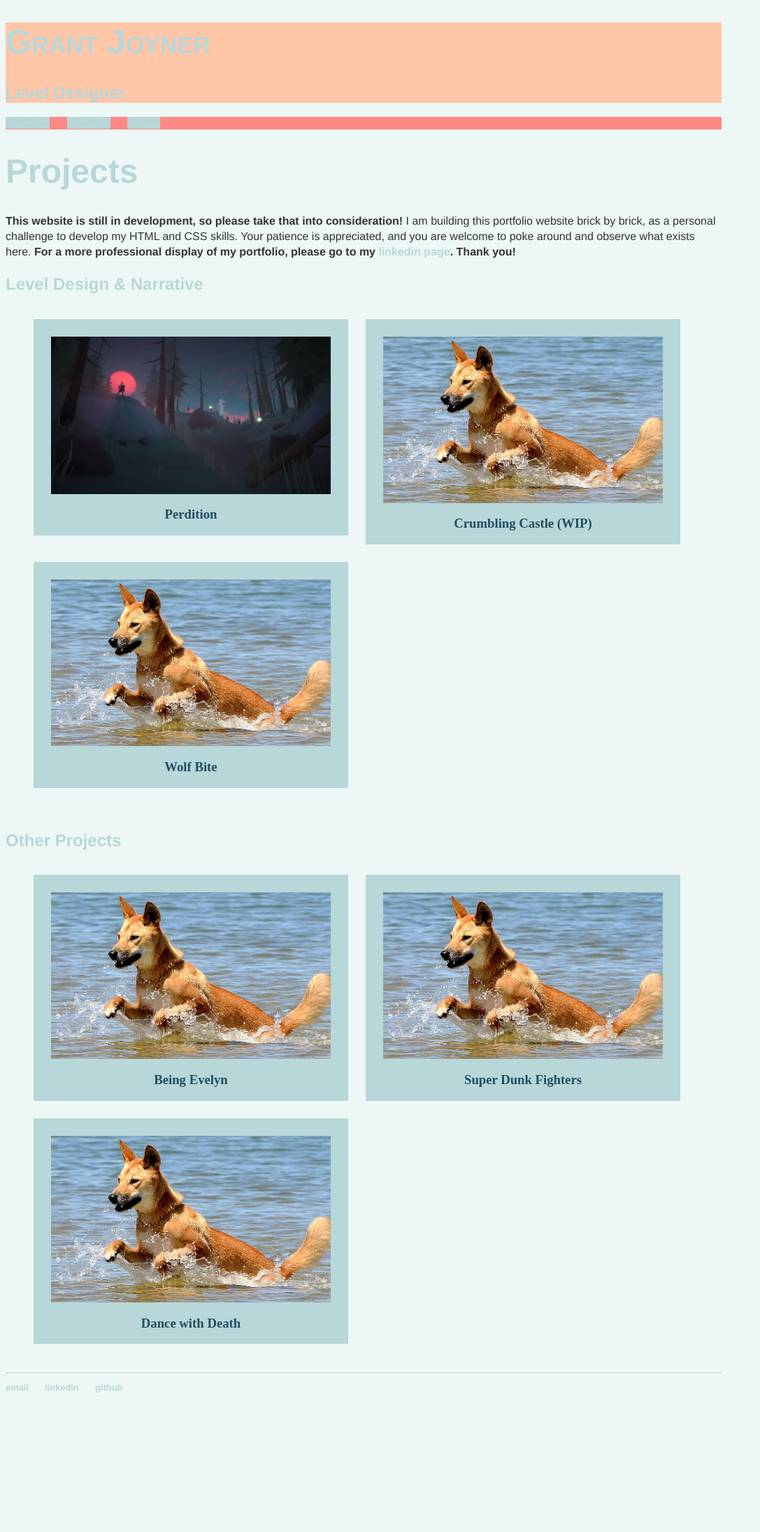
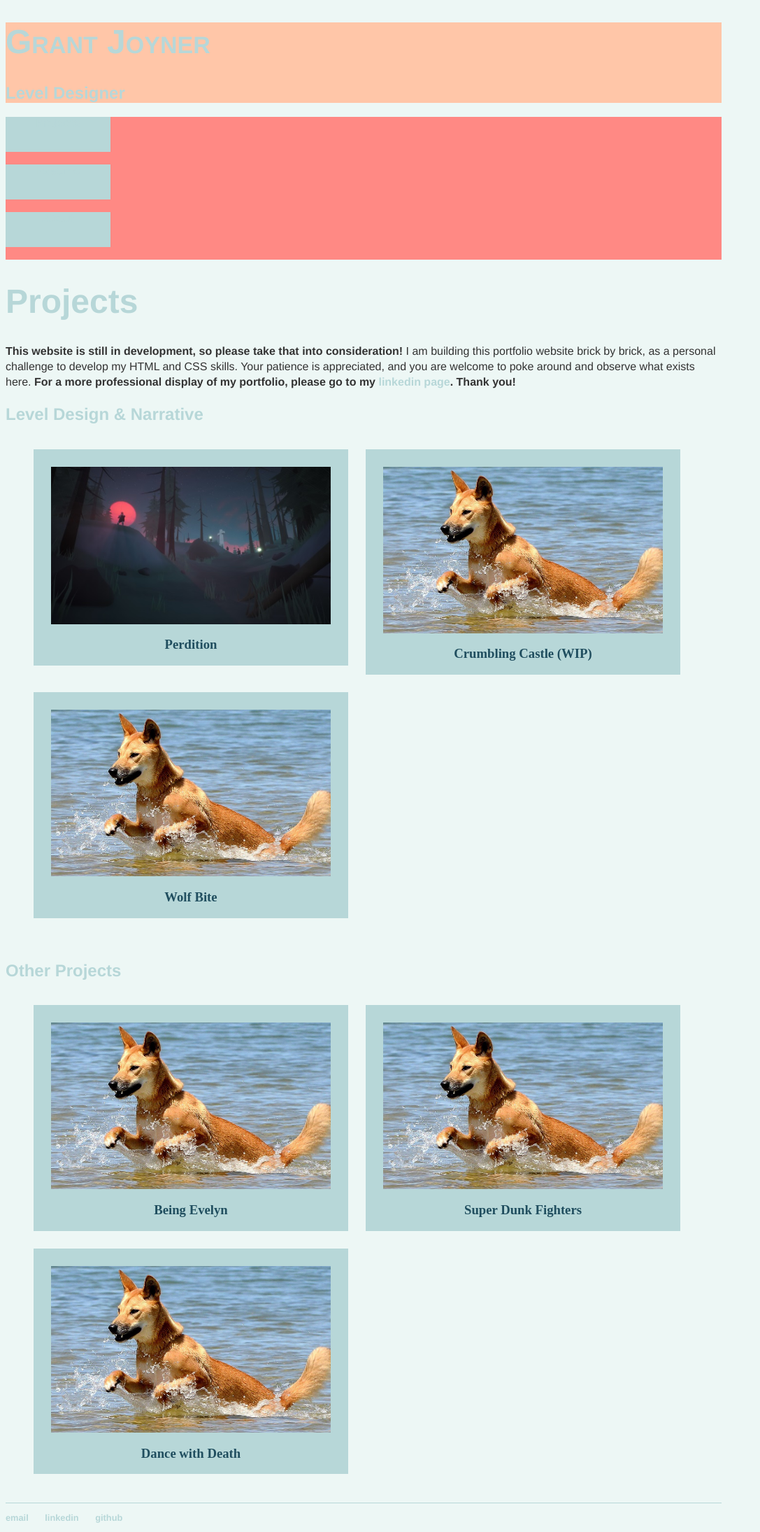
Before and after one commit to digigrant/digigrant.github.io, a Jekyll site: the page built from index.html, in a window 1280 px wide. Shown: the whole page at 70% size, without its empty margins (0-1087 px from the left). Built offline with Jekyll 4.4.1, drawn with Linux system fonts in a browser that asks for light colours; before the commit the page ends 2003 px from its top, so only the background shows below that.

Commit message:
Update navigation.html

```diff
--- a/_includes/navigation.html
+++ b/_includes/navigation.html
@@ -1,7 +1,9 @@
 <nav>
   <ul>
     {% for item in site.data.navigation %}
-      <li><a href="{{ item.link }}" class="buttonNav" {% if page.url == item.link %} id="current" {% endif %}>{{ item.name }}</a></li>
+      <li><a href="{{ item.link }}">
+        <div class="buttonNav" {% if page.url == item.link %} id="current" {% endif %}>{{ item.name }}</div>
+      </a></li>
     {% endfor %}
   </ul>
 </nav>
```
